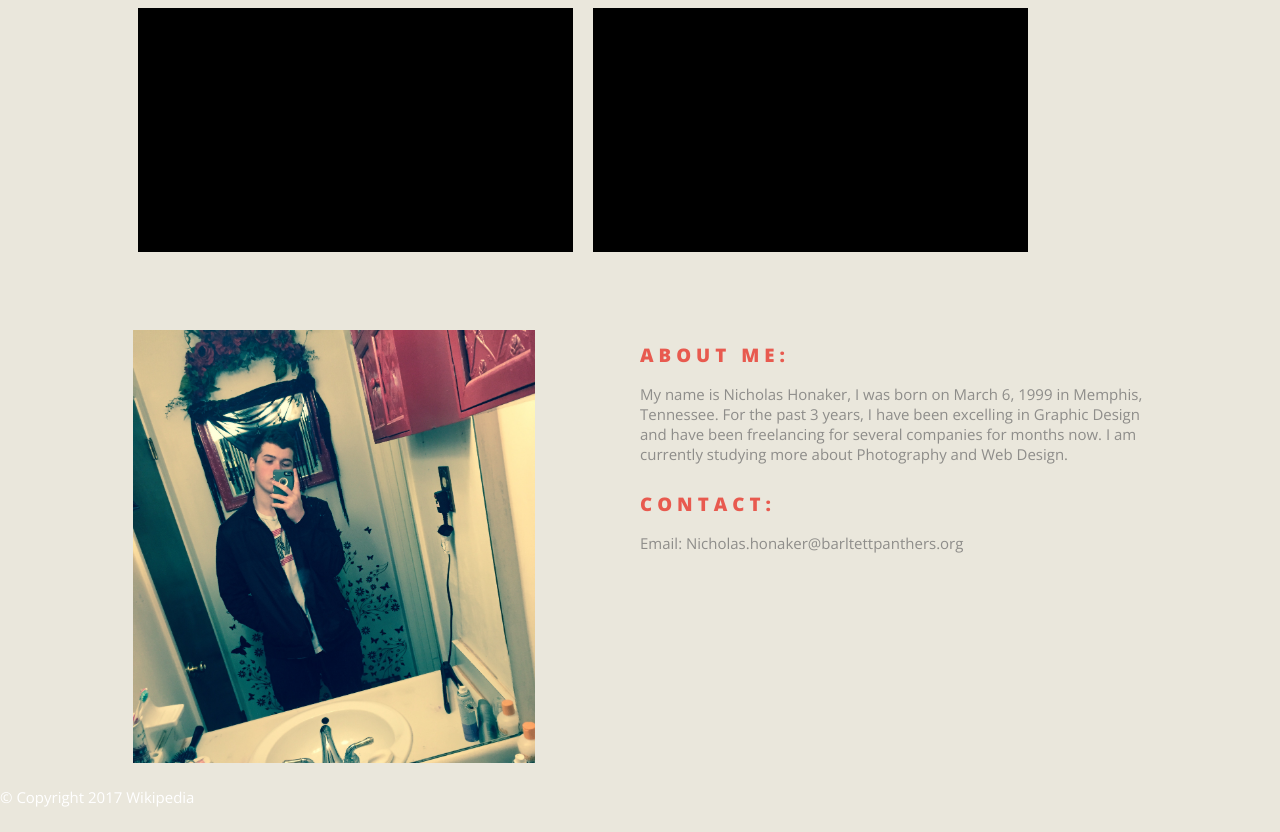
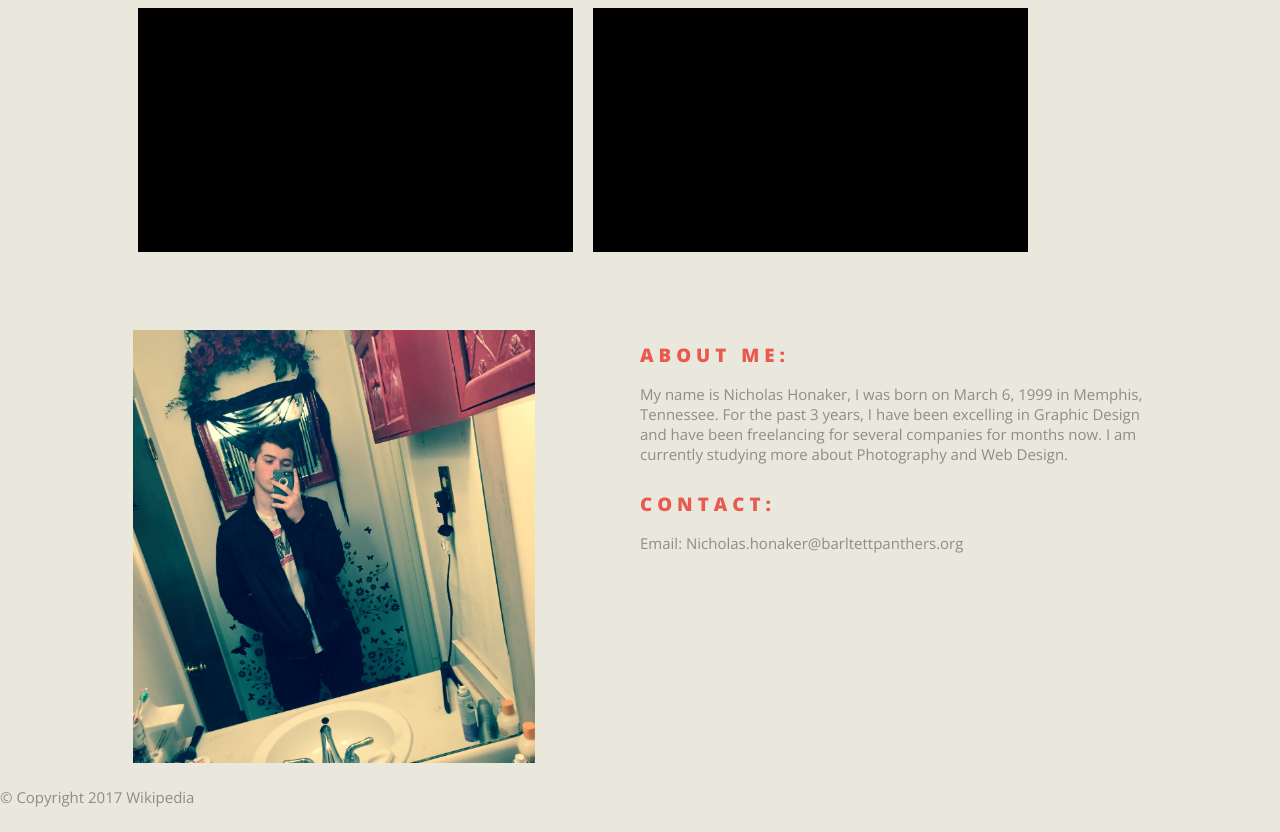
Before and after one commit to nicholashonaker/senior-portfolio, a plain HTML site: page index.html in a window 1280 px wide. Shown: the part 370-1202 px from the top of the page. Drawn offline with nearby package versions, Linux system fonts and the light colour scheme.

Commit message:
Update main.css

```diff
--- a/css/main.css
+++ b/css/main.css
@@ -133,8 +133,3 @@ li {
     clear: both;
     display: table;
 }
-
-footer p {
-	color: #fff;
-
-}
```
